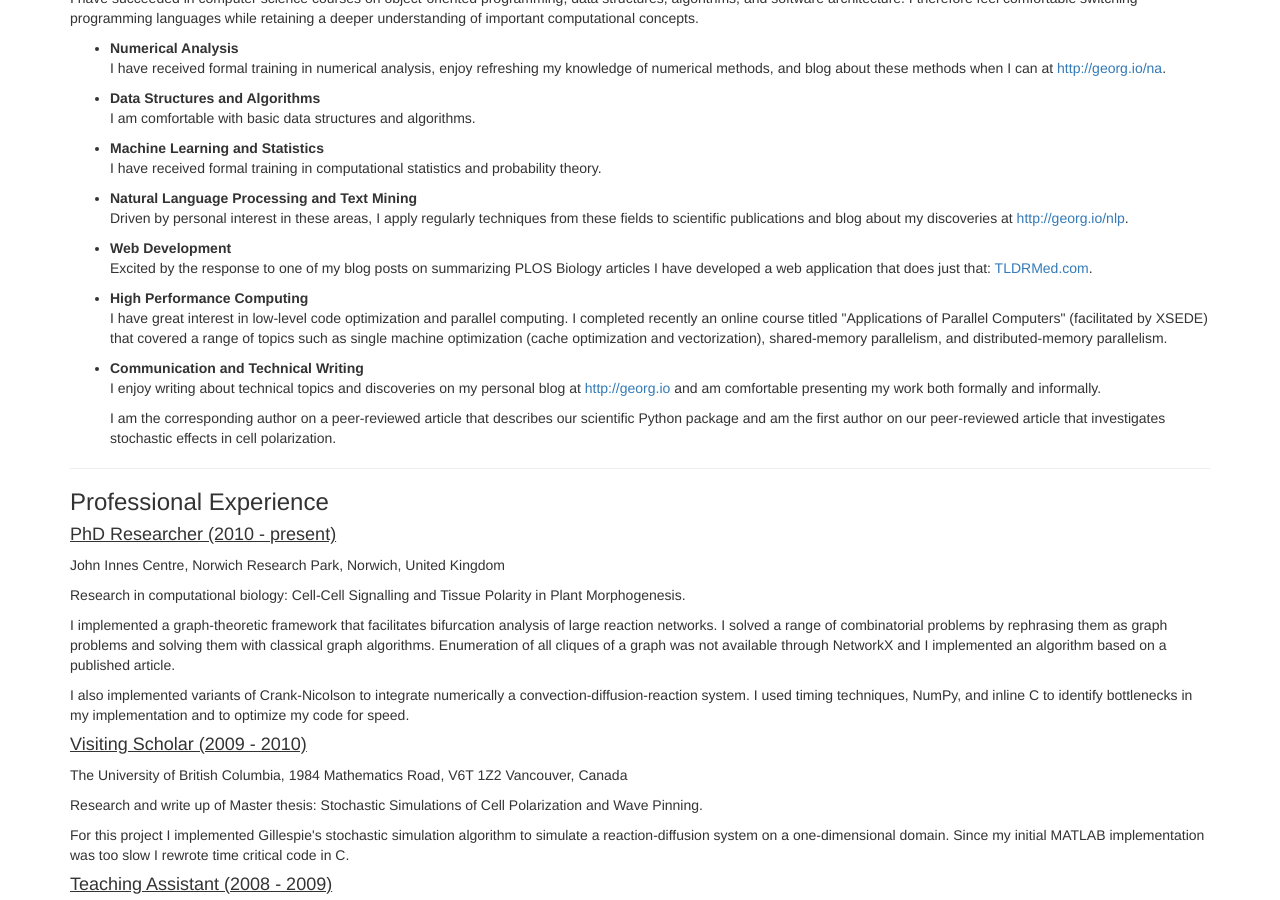
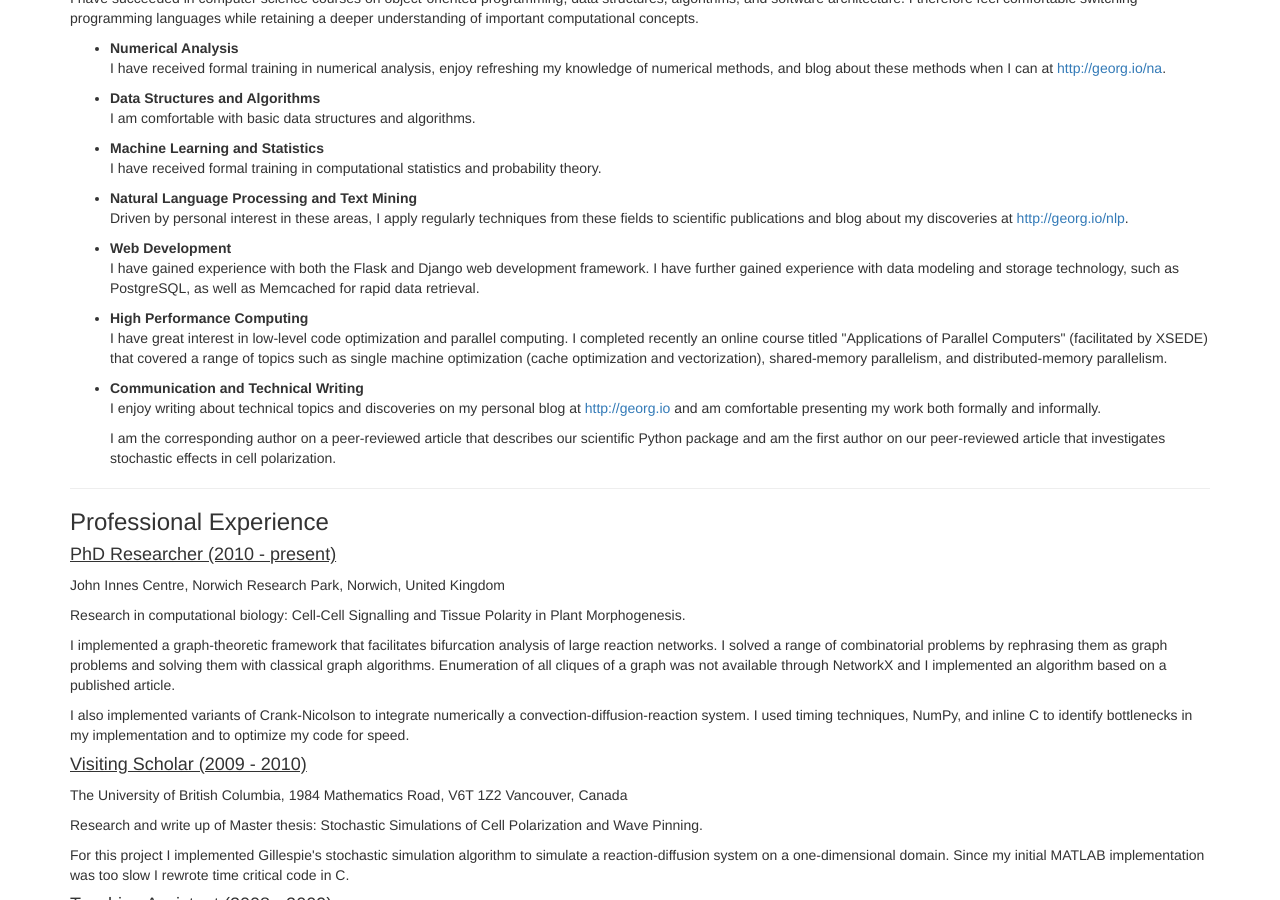
Before and after one commit to waltherg/backup.waltherg.github.io, a Jekyll site: the page cv/index.html, which Jekyll copies as it is, in a window 1280 px wide and 900 px high, scrolled down 359 px. Built offline with Jekyll 4.4.1, drawn with Linux system fonts in a browser that asks for light colours; nearby versions of some CDN libraries; some web fonts are replaced.

Commit message:
remove mention of TLDRMed and add PostgreSQL and Memcached

```diff
--- a/cv/index.html
+++ b/cv/index.html
@@ -140,10 +140,11 @@
   </p>
   <li><strong>Web Development</strong></li>
   <p>
-    Excited by the response to one of my blog posts on
-    summarizing PLOS Biology articles
-    I have developed a web application
-    that does just that: <a href="http://tldrmed.com/">TLDRMed.com</a>.
+    I have gained
+    experience with both the Flask and Django web development framework.
+    I have further gained experience with data modeling and storage
+    technology, such as PostgreSQL, as well as Memcached for rapid data
+    retrieval.
   </p>
   <li><strong>High Performance Computing</strong></li>
   <p>
```
